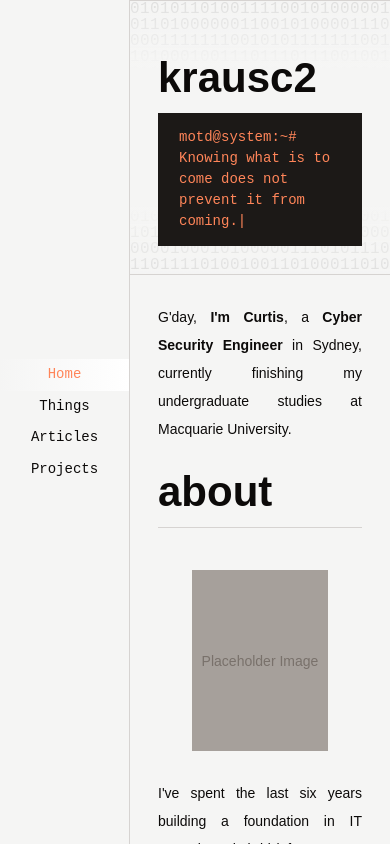
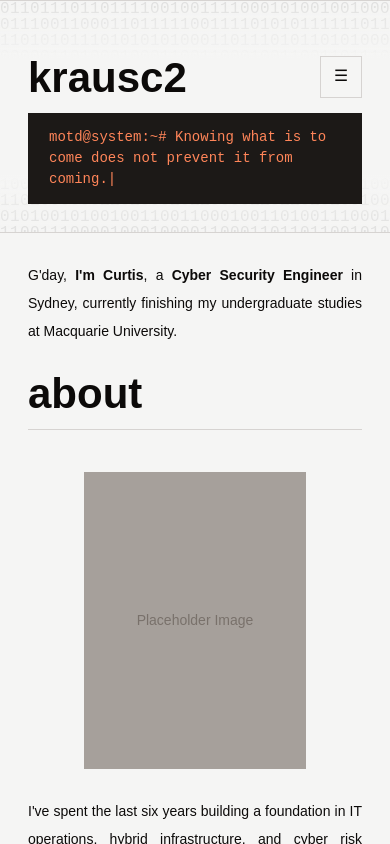
Before and after one commit to krausc2/kc2.dev, a SvelteKit app: page / in a window 390 px wide. Built offline with nearby package versions, Linux system fonts and the light colour scheme.

Commit message:
feat: implement mobile navigation layout

```diff
--- a/src/routes/+layout.svelte
+++ b/src/routes/+layout.svelte
@@ -7,12 +7,16 @@
 	import { createClock } from "$lib/clock.svelte";
 
 	let { children } = $props();
+	let isMobileMenuOpen = $state(false);
+
+	$effect(() => {
+		// When url changes, close the mobile menu if it's open.
+		if (page.url.pathname) {
+			isMobileMenuOpen = false;
+		}
+	});
 
 	/* #TODO Add console.log easter egg here */
-
-	/*
-		Array of items for the navigation menu.
-	*/
 	const navItems = [
 		{ label: "Home", href: "/" },
 		// { label: 'Now', href: '/now' },
@@ -24,16 +28,15 @@
 	const clock = createClock();
 </script>
 
-<div class="grid h-screen grid-cols-3 overflow-hidden fade-in lg:grid-cols-5">
-	<aside class="col-span-1 flex flex-col justify-center border-r">
-		<!-- [Logo and stuff goes here] -->
+<!-- #TODO Add logo to sidebar/nav -->
 
+{#snippet navMenu()}
+	<nav class="flex flex-col">
 		<!--
 			For each item in array, creates a button with hover effect.
 			z-10 (the <Button>)
 			z-0 (the gradient <div>)
 		-->
-		<nav class="flex flex-col">
 		{#each navItems as item (item.href)}
 			<div class="group relative font-mono">
 				<div
@@ -54,10 +57,38 @@
 			</div>
 		{/each}
 	</nav>
+{/snippet}
+
+<div class="grid h-screen grid-cols-1 overflow-hidden fade-in md:grid-cols-3 lg:grid-cols-5">
+	<aside class="col-span-1 hidden flex-col justify-center border-r md:flex">
+		{@render navMenu()}
 	</aside>
 
 	<!-- Main Content -->
-	<main class="col-span-2 flex h-full flex-col overflow-y-auto lg:col-span-3">
+	<main
+		class="relative col-span-1 flex h-full flex-col overflow-y-auto md:col-span-2 lg:col-span-3"
+	>
+		{#key `${page.url.pathname}-${isMobileMenuOpen}`}
+			<button
+				in:fade={{ duration: 150, delay: 150 }}
+				out:fade={{ duration: 150 }}
+				onclick={() => (isMobileMenuOpen = !isMobileMenuOpen)}
+				class="absolute top-16 right-8 z-50 flex h-12 w-12 items-center justify-center border border-stone-300 bg-stone-100 font-mono text-lg md:hidden"
+			>
+				{isMobileMenuOpen ? "✕" : "☰"}
+			</button>
+		{/key}
+
+		{#if isMobileMenuOpen}
+			<div
+				in:fade={{ duration: 150 }}
+				out:fade={{ duration: 150, delay: 150 }}
+				class="fixed inset-0 z-40 flex flex-col justify-center bg-stone-100 md:hidden"
+			>
+				{@render navMenu()}
+			</div>
+		{/if}
+
 		<div class="grid flex-1">
 			{#key page.url.pathname}
 				<div
```
Lines whose indentation alone changed are shown as unchanged.
